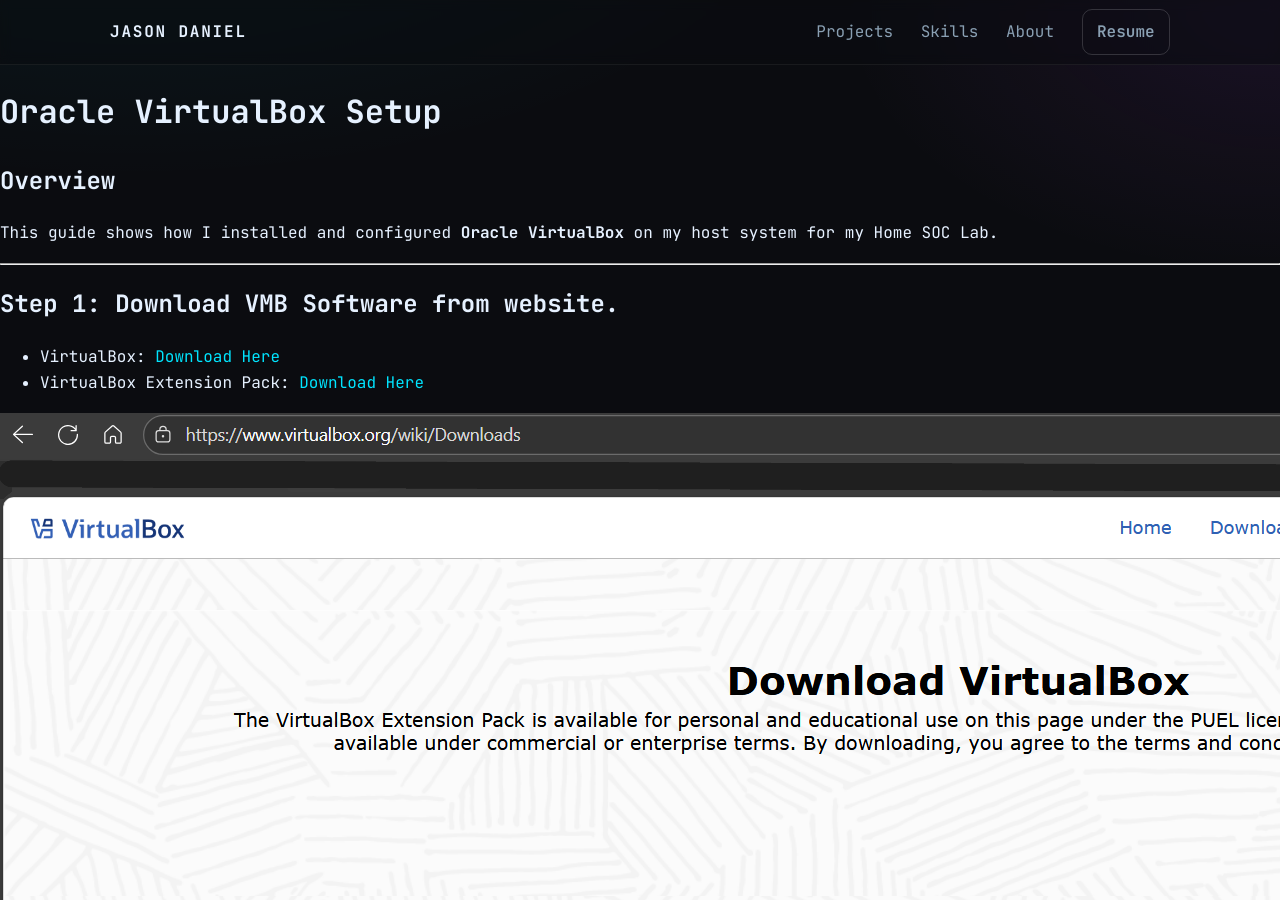
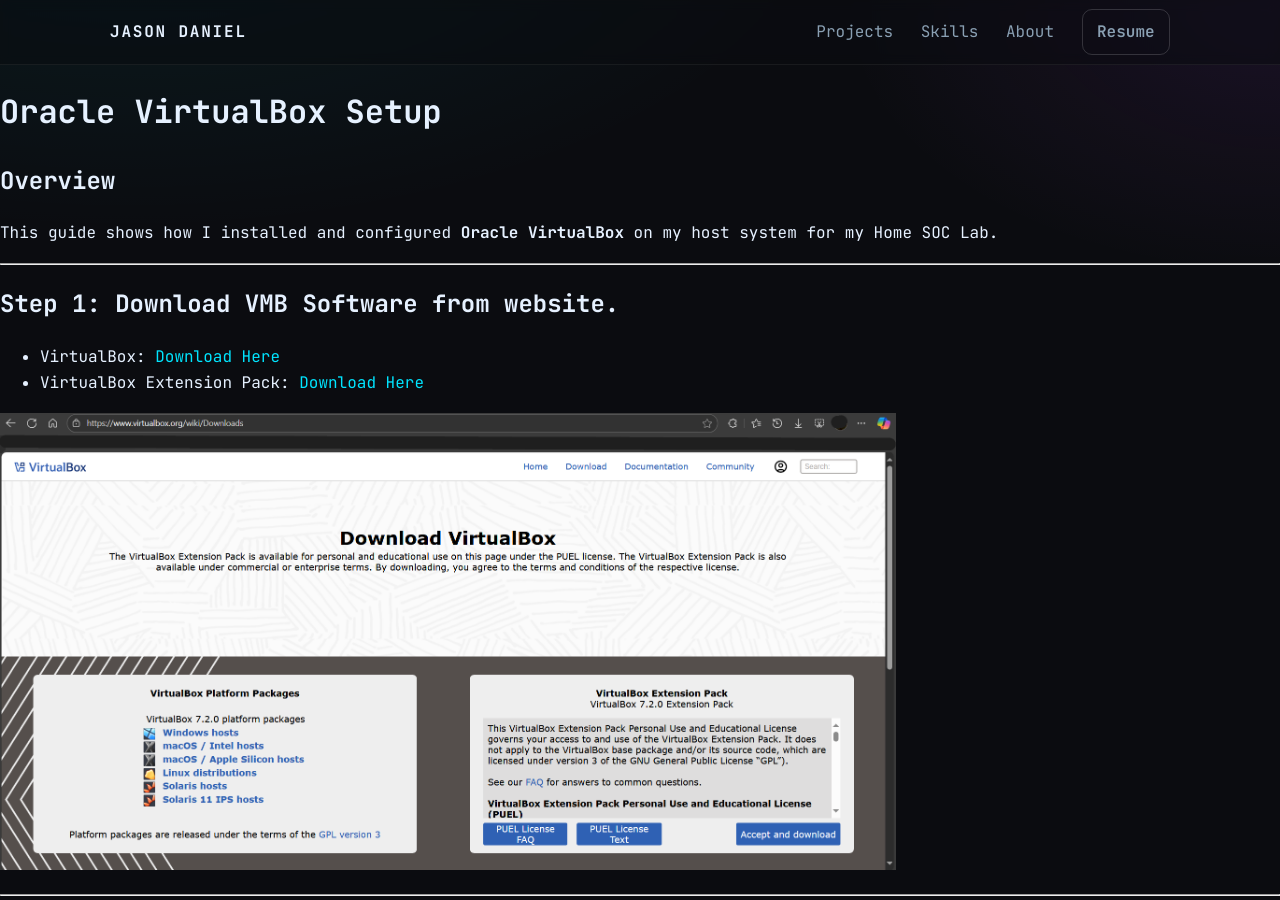
Before and after one commit to cscdanielj/cscdanielj.github.io, a Jekyll site: the page built from projects/oracle-virtualbox-setup.md, in a window 1280 px wide and 900 px high. Built offline with Jekyll 4.4.1, drawn with Linux system fonts in a browser that asks for light colours.

Commit message:
Update oracle-virtualbox-setup.md

```diff
--- a/projects/oracle-virtualbox-setup.md
+++ b/projects/oracle-virtualbox-setup.md
@@ -14,7 +14,7 @@
 - VirtualBox: [Download Here](https://www.virtualbox.org/wiki/Downloads)
 - VirtualBox Extension Pack: [Download Here](https://www.virtualbox.org/wiki/Downloads)
 
-<img src="screenshots/virtualbox/downloads.png">
+<img src="screenshots/virtualbox/downloads.png" alt="Download Virtualbox" width="70%">
 
 
 ---
```
